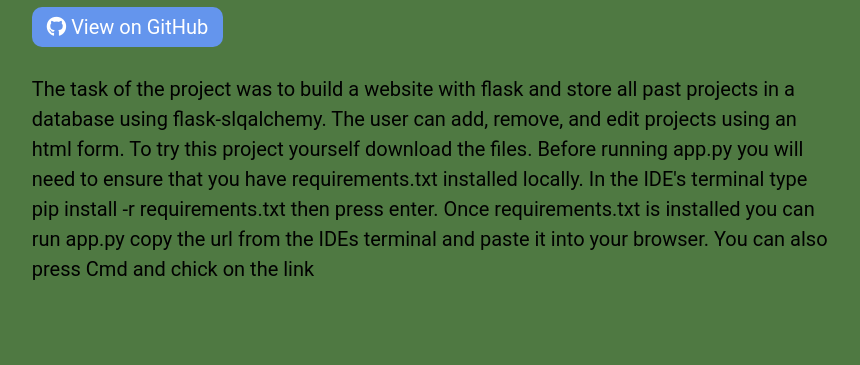
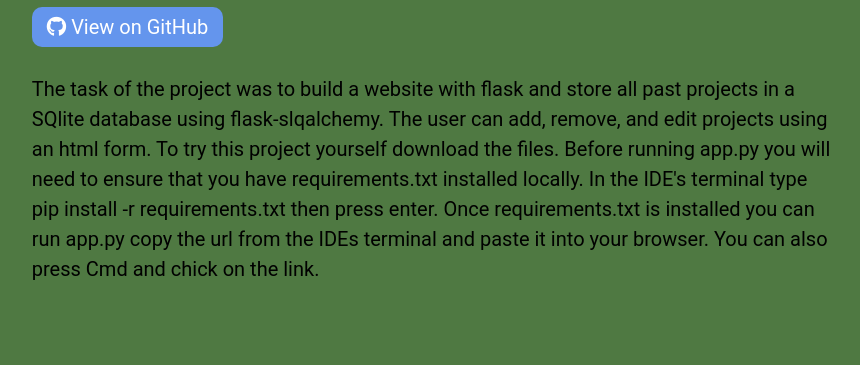
Before and after one commit to thamasmorethelen/website, a Flask app: page / in a window 1280 px wide. Shown: the part 3892-4257 px from the top of the page, without its empty margins (205-1065 px from the left). Run offline with Flask 2, Linux system fonts and the light colour scheme; some libraries are stand-ins or nearby versions.

Commit message:
minor edits to index.html

```diff
--- a/templates/index.html
+++ b/templates/index.html
@@ -67,7 +67,7 @@
                             <i class="fab fa-github"></i>
                             View on GitHub
                         </a>
-                        <p>The task of the project was to build a website with flask and store all past projects in a database using flask-slqalchemy. The user can add, remove, and edit projects using an html form. To try this project yourself download the files. Before running app.py you will need to ensure that you have requirements.txt installed locally. In the IDE's terminal type pip install -r requirements.txt then press enter. Once requirements.txt is installed you can run app.py copy the url from the IDEs terminal and paste it into your browser. You can also press Cmd and chick on the link</p>
+                        <p>The task of the project was to build a website with flask and store all past projects in a SQlite database using flask-slqalchemy. The user can add, remove, and edit projects using an html form. To try this project yourself download the files. Before running app.py you will need to ensure that you have requirements.txt installed locally. In the IDE's terminal type pip install -r requirements.txt then press enter. Once requirements.txt is installed you can run app.py copy the url from the IDEs terminal and paste it into your browser. You can also press Cmd and chick on the link.</p>
                     </div>
             </div>
         </section>
```
